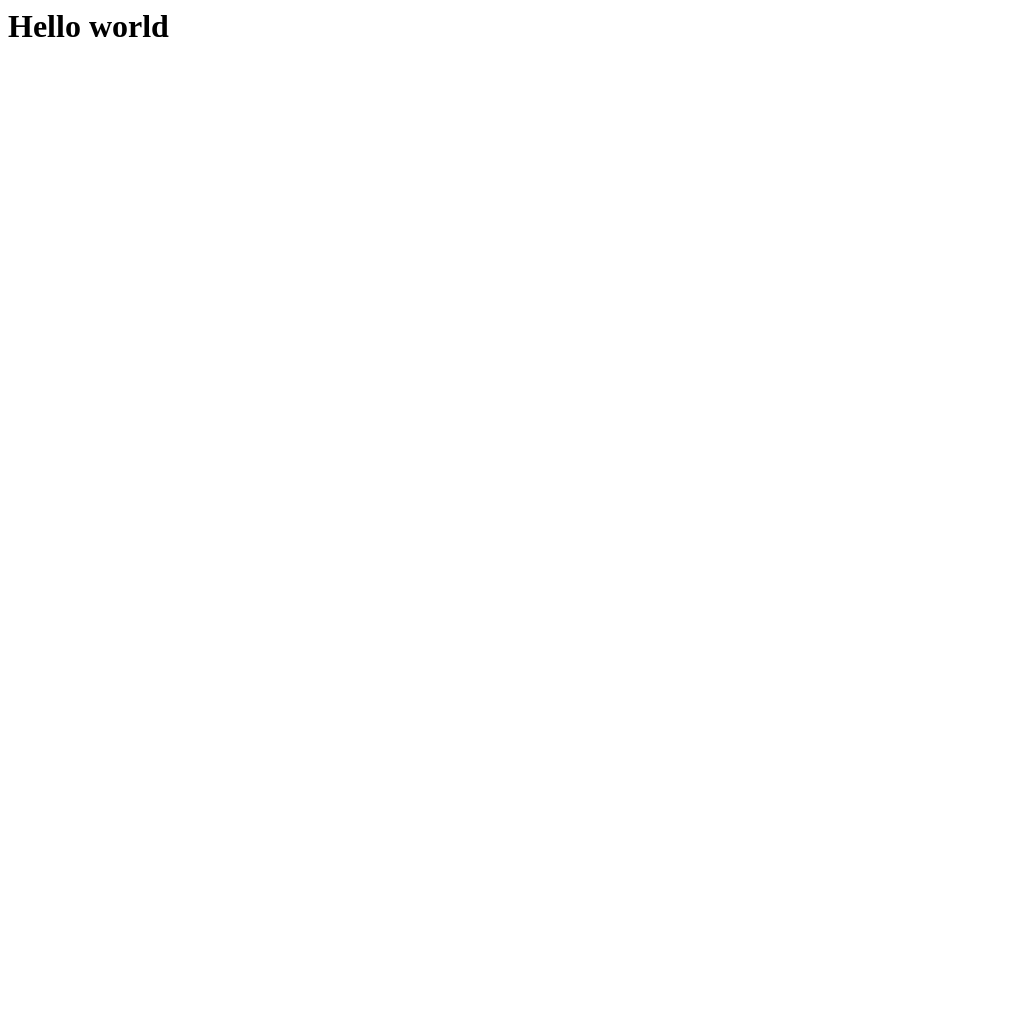
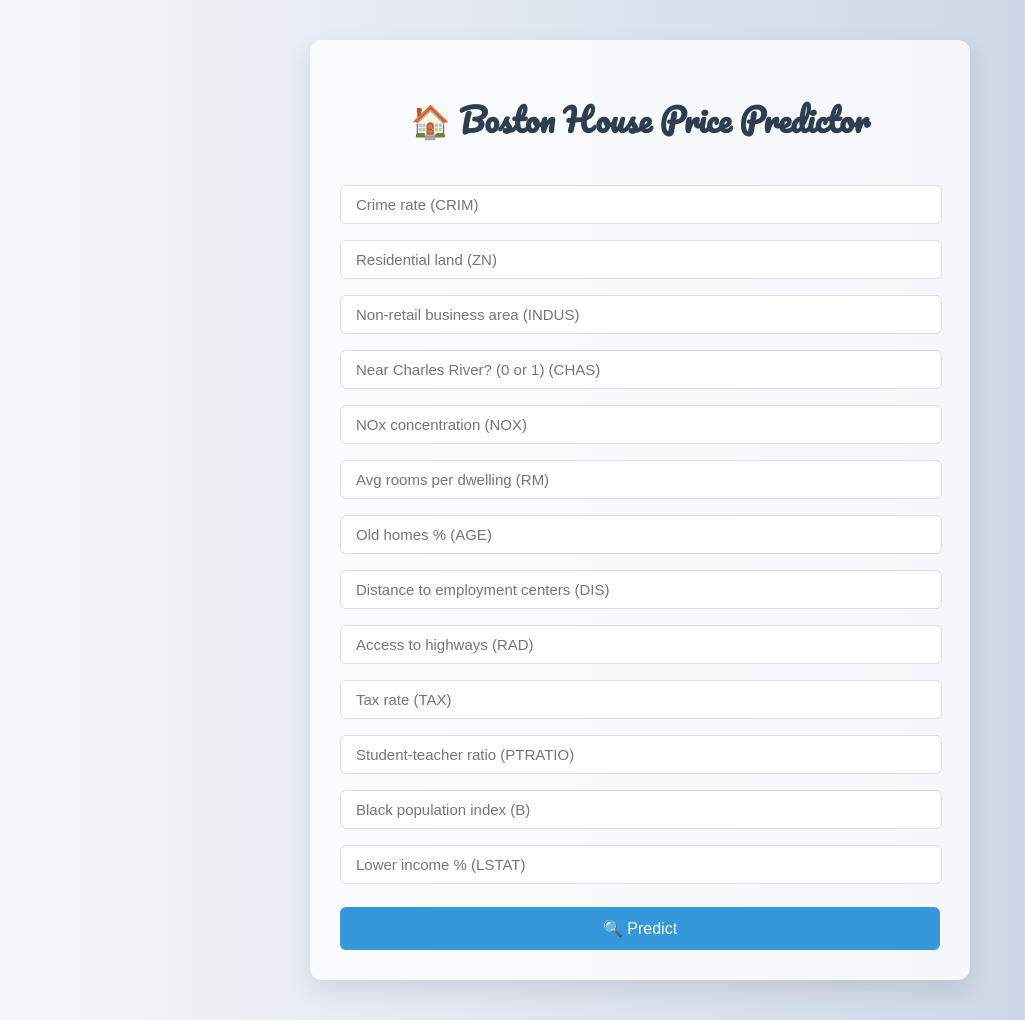
Before and after one commit to manya1632/Boston-House-Pricing, a Flask app: page / in a window 1280 px wide. Before the commit the part shown is almost empty. Shown: the whole page, without its empty margins (0-1025 px from the left). Before the commit the page ends 37 px from the top, so only its background shows below. Run offline with Flask 3, Linux system fonts and the light colour scheme; parts of the project's set-up code (start-up, migrations or seed data) failed here and were passed over.

Commit message:
add css file and modify app and html files

```diff
--- a/app.py
+++ b/app.py
@@ -22,5 +22,13 @@ def predict_api():
     print(output[0])
     return jsonify(output[0])
 
+@app.route('/predict', methods=['POST'])
+def predict() :
+    data = [float(x) for x in request.form.values()]
+    final_input = scalar.transform(np.array(data).reshape(1, -1))
+    print(final_input)
+    output = regmodel.predict(final_input)[0]
+    return render_template("home.html", prediction_text = "The predicted house price is {}".format(output))
+
 if __name__ == "__main__" :
     app.run(debug=True)
--- /dev/null
+++ b/static/style.css
@@ -0,0 +1,88 @@
+body {
+  font-family: 'Open Sans Condensed', sans-serif;
+  background: linear-gradient(to right, #f5f7fa, #c3cfe2);
+  margin: 0;
+  padding: 0;
+}
+
+.container {
+  display: flex;
+  justify-content: center;
+  align-items: center;
+  padding: 40px 10px;
+}
+
+.login {
+  background-color: #ffffffcc;
+  padding: 30px;
+  border-radius: 12px;
+  box-shadow: 0 10px 25px rgba(0, 0, 0, 0.1);
+  max-width: 600px;
+  width: 100%;
+}
+
+h1 {
+  text-align: center;
+  font-family: 'Pacifico', cursive;
+  color: #2c3e50;
+  margin-bottom: 30px;
+}
+
+form input {
+  width: 95%;
+  padding: 10px 15px;
+  margin: 8px 0;
+  border: 1px solid #ddd;
+  border-radius: 6px;
+  font-size: 15px;
+  transition: 0.3s;
+  justify-content: center;
+  align-items: center;
+}
+
+form input:focus {
+  border-color: #3498db;
+  outline: none;
+}
+
+button {
+  width: 100%;
+  padding: 12px;
+  margin-top: 15px;
+  background-color: #3498db;
+  color: white;
+  font-size: 16px;
+  border: none;
+  border-radius: 6px;
+  cursor: pointer;
+  transition: background-color 0.3s ease-in-out;
+}
+
+button:hover {
+  background-color: #2980b9;
+}
+
+.prediction-box {
+  margin-top: 30px;
+  padding: 20px;
+  border: 2px solid #2ecc71;
+  background-color: #eafaf1;
+  border-radius: 8px;
+  font-size: 18px;
+  animation: fadeIn 1s ease;
+}
+
+.prediction-box h2 {
+  margin-top: 25px;
+  padding: 20px;
+  border-left: 5px solid #00b894;
+  background: #ecf9f5;
+  border-radius: 6px;
+  color: #27ae60;
+  font-family: 'Hind', sans-serif;
+}
+
+@keyframes fadeIn {
+  from { opacity: 0; transform: translateY(10px); }
+  to { opacity: 1; transform: translateY(0); }
+}
--- a/templates/home.html
+++ b/templates/home.html
@@ -1,3 +1,53 @@
-<h1>
-    Hello world
-</h1>
+<!DOCTYPE html>
+<html>
+
+<head>
+  <meta charset="UTF-8">
+  <title>Boston House Price Prediction</title>
+  <link rel="stylesheet" href="{{ url_for('static', filename='style.css') }}">
+  <link href="https://fonts.googleapis.com/css?family=Pacifico" rel="stylesheet">
+  <link href="https://fonts.googleapis.com/css?family=Arimo" rel="stylesheet">
+  <link href="https://fonts.googleapis.com/css?family=Hind:300" rel="stylesheet">
+  <link href="https://fonts.googleapis.com/css?family=Open+Sans+Condensed:300" rel="stylesheet">
+</head>
+
+<body>
+  <div class="container">
+    <div class="login">
+      <h1>🏠 Boston House Price Predictor</h1>
+
+      <form action="{{ url_for('predict') }}" method="post">
+        <input type="text" name="CRIM" placeholder="Crime rate (CRIM)" required>
+        <input type="text" name="ZN" placeholder="Residential land (ZN)" required>
+        <input type="text" name="INDUS" placeholder="Non-retail business area (INDUS)" required>
+        <input type="text" name="CHAS" placeholder="Near Charles River? (0 or 1) (CHAS)" required>
+        <input type="text" name="NOX" placeholder="NOx concentration (NOX)" required>
+        <input type="text" name="RM" placeholder="Avg rooms per dwelling (RM)" required>
+        <input type="text" name="AGE" placeholder="Old homes % (AGE)" required>
+        <input type="text" name="DIS" placeholder="Distance to employment centers (DIS)" required>
+        <input type="text" name="RAD" placeholder="Access to highways (RAD)" required>
+        <input type="text" name="TAX" placeholder="Tax rate (TAX)" required>
+        <input type="text" name="PTRATIO" placeholder="Student-teacher ratio (PTRATIO)" required>
+        <input type="text" name="B" placeholder="Black population index (B)" required>
+        <input type="text" name="LSTAT" placeholder="Lower income % (LSTAT)" required>
+
+        <button type="submit">🔍 Predict</button>
+      </form>
+
+      {% if prediction_text %}
+      <div class="prediction-box" id="prediction">
+        <h2>📢 Prediction Result</h2>
+        <p>{{ prediction_text }}</p>
+      </div>
+
+      <script>
+        window.onload = function () {
+          document.getElementById("prediction").scrollIntoView({ behavior: "smooth" });
+        }
+      </script>
+      {% endif %}
+    </div>
+  </div>
+</body>
+
+</html>
```
